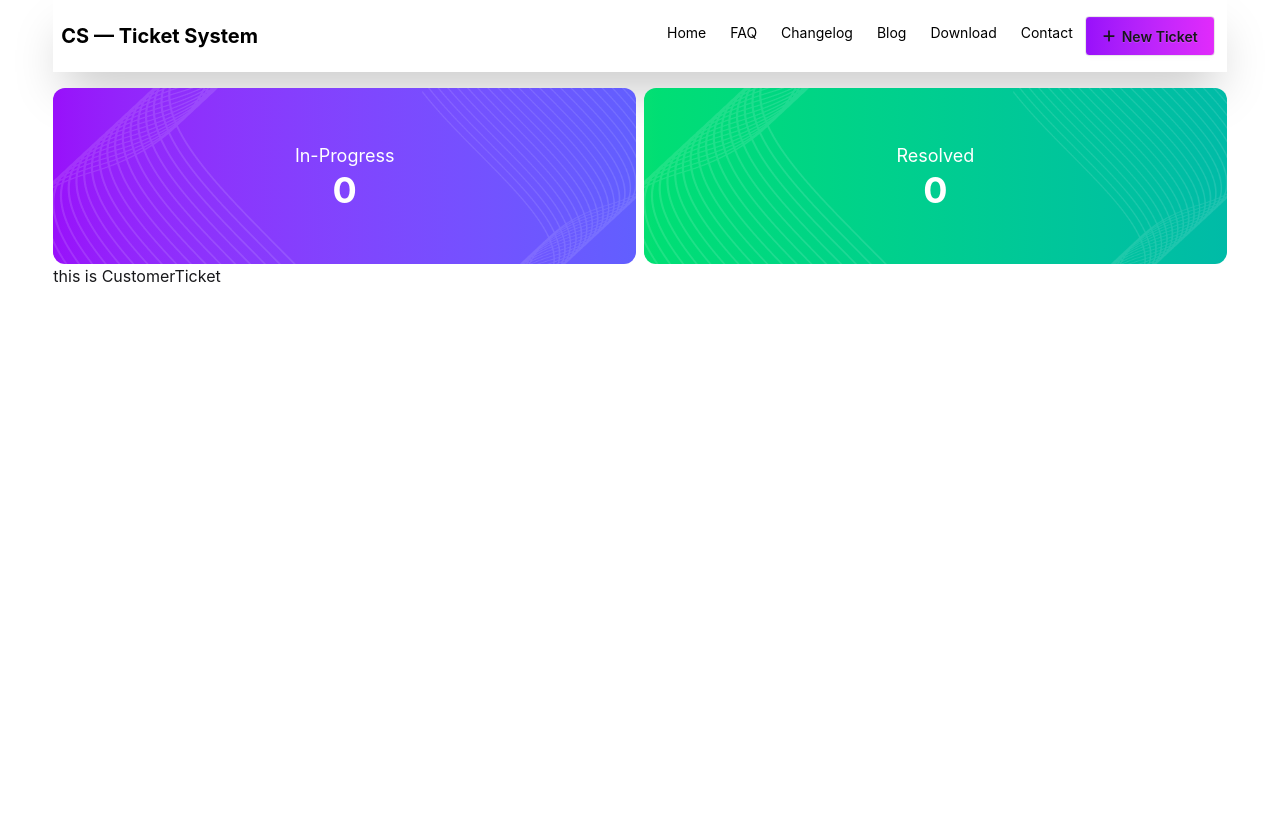
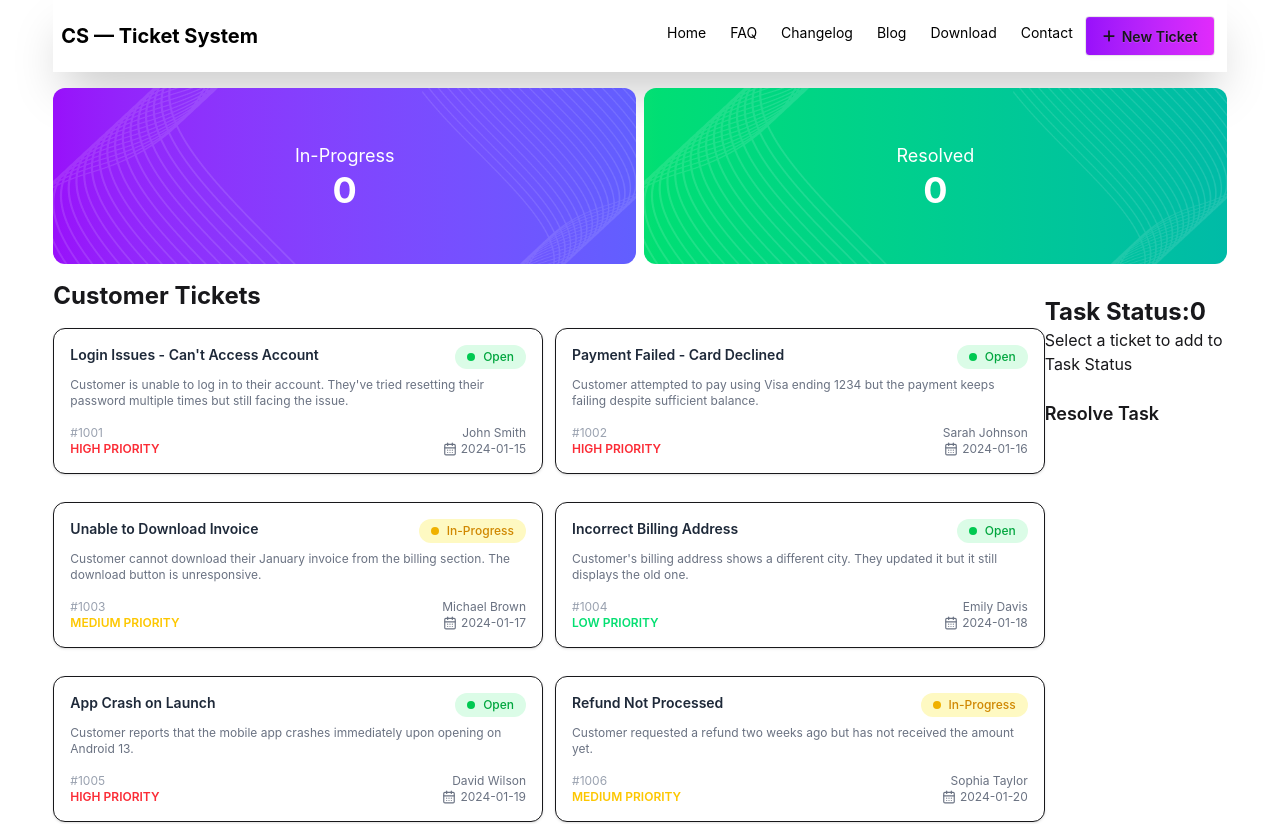
Before and after one commit to Imran2122/sustomer-support-zone, a React (Vite) app: page / in a window 1280 px wide. Shown: the top 824 px of the page. Before the commit the page ends 800 px from the top, so only its background shows below. Built offline with nearby package versions, Linux system fonts and the light colour scheme.

Commit message:
add main section ticketcart side bar customer ticket

```diff
--- a/package.json
+++ b/package.json
@@ -11,6 +11,7 @@
   },
   "dependencies": {
     "@tailwindcss/vite": "^4.2.1",
+    "lucide-react": "^0.576.0",
     "react": "^19.2.0",
     "react-dom": "^19.2.0",
     "react-icons": "^5.6.0",
--- a/src/App.jsx
+++ b/src/App.jsx
@@ -1,20 +1,38 @@
-import { Suspense } from "react";
+import { Suspense, useState } from "react";
 import "./App.css";
 import Banner from "./components/Banner";
 import CustomerTicket from "./components/CustomerTicket";
 import Navbar from "./components/Navbar";
 import Skeleton from "./components/Skeleton";
+import SideTicketCart from "./components/SideTicketCart";
 const fetchTicketData = fetch("/ticket.json").then((res) => res.json());
 function App() {
+  const [selectedTicket, setSelectedTicket] = useState([]);
+
+  const handleTicket = (ticket) => {
+    console.log("add the Ticlet", ticket);
+    const newTicket = [...selectedTicket, ticket];
+    setSelectedTicket(newTicket)
+  };
+
+  console.log(selectedTicket)
+
   return (
     <div className="w-11/12 mx-auto">
       {/* navbar */}
       <Navbar></Navbar>
       {/* progress and resoolve */}
-      <Banner></Banner>
+      <Banner selectedTicket={selectedTicket}></Banner>
       {/* customer ticket */}
       <Suspense fallback={<Skeleton></Skeleton>}>
-        <CustomerTicket fetchTicketData={fetchTicketData}></CustomerTicket>
+        <div className="flex justify-between">
+          <CustomerTicket
+            fetchTicketData={fetchTicketData}
+            handleTicket={handleTicket}
+          ></CustomerTicket>
+          {/* cart customer */}
+          <SideTicketCart selectedTicket={selectedTicket}></SideTicketCart>
+        </div>
       </Suspense>
     </div>
   );
--- a/src/components/Banner.jsx
+++ b/src/components/Banner.jsx
@@ -1,7 +1,7 @@
 import React from "react";
 import vector from "../assets/vector1.png";
 
-const Banner = () => {
+const Banner = ({selectedTicket}) => {
   return (
     <div className="flex mt-4 gap-2">
       {/* 1st Card start*/}
@@ -15,7 +15,7 @@ const Banner = () => {
         {/* Content */}
         <div className="relative  text-center">
           <p className="text-lg">In-Progress</p>
-          <h2 className="text-4xl font-bold">0</h2>
+          <h2 className="text-4xl font-bold">{selectedTicket.length}</h2>
         </div>
 
         {/* Right  image */}
--- a/src/components/CustomerTicket.jsx
+++ b/src/components/CustomerTicket.jsx
@@ -1,9 +1,21 @@
 import React, { use } from "react";
+import TicketCart from "./TicketCart";
 
-const CustomerTicket = ({ fetchTicketData }) => {
+const CustomerTicket = ({ fetchTicketData,handleTicket }) => {
   const tickets = use(fetchTicketData);
   console.log(tickets);
-  return <div>this is CustomerTicket</div>;
+  return (
+   <div>
+     <h2 className="font-bold text-2xl mt-4">Customer Tickets</h2>
+     <div className="grid grid-cols-2 gap-3">
+      {tickets.map((ticket) => (
+        <TicketCart
+        handleTicket={handleTicket}
+         ticket={ticket}></TicketCart>
+      ))}
+    </div>
+   </div>
+  );
 };
 
 export default CustomerTicket;
--- /dev/null
+++ b/src/components/SideTicketCart.jsx
@@ -0,0 +1,26 @@
+import React from "react";
+
+const SideTicketCart = ({ selectedTicket }) => {
+  return (
+    <div className="mt-8">
+      <h2 className="font-bold text-2xl">
+        Task Status:{selectedTicket.length}
+      </h2>
+
+      {selectedTicket.length === 0 ? (
+        <p> Select a ticket to add to Task Status</p>
+      ) : (
+        selectedTicket.map((ticket) => (
+          <div className="grid grid-cols-1 gap-3" key={ticket.id}>
+            <h1>{ticket.title}</h1>
+            <button className="bg-green-500 btn">Complete</button>
+          </div>
+        ))
+      )}
+
+      <h1 className="mt-6 font-semibold text-lg">Resolve Task</h1>
+    </div>
+  );
+};
+
+export default SideTicketCart;
--- /dev/null
+++ b/src/components/TicketCart.jsx
@@ -0,0 +1,62 @@
+import React from "react";
+import { CalendarDays } from "lucide-react"; // optional icon
+
+const TicketCart = ({ ticket, handleTicket }) => {
+  const { id, title, description, customer, priority, status, createdAt } =
+    ticket;
+
+  return (
+    <div
+      onClick={() => handleTicket(ticket)}
+      className="bg-white rounded-xl shadow-sm p-4 border hover:shadow-md transition mt-4"
+    >
+      {/* Top Section */}
+
+      <div className="flex justify-between items-start">
+        <h2 className="font-semibold text-gray-800 text-sm">{title}</h2>
+
+        <span
+          className={`flex items-center gap-2 text-xs px-3 py-1 rounded-full font-medium ${
+            status.toLowerCase() === "open"
+              ? "bg-green-100 text-green-600"
+              : "bg-yellow-100 text-yellow-600"
+          }`}
+        >
+          {/* Dot */}
+          <span
+            className={`w-2 h-2 rounded-full ${
+              status.toLowerCase() === "open" ? "bg-green-500" : "bg-yellow-500"
+            }`}
+          ></span>
+
+          {status}
+        </span>
+      </div>
+
+      {/* Description */}
+      <p className="text-gray-500 text-xs mt-2 line-clamp-2">{description}</p>
+
+      {/* Bottom Section */}
+      <div className="flex justify-between items-center mt-4 text-xs text-gray-500">
+        <div>
+          <p className="text-gray-400">#{id}</p>
+          <p
+            className={`font-semibold ${priority === "High" ? "text-red-500" : priority === "Medium" ? "text-yellow-400" : "text-green-400"}`}
+          >
+            {priority.toUpperCase()} PRIORITY
+          </p>
+        </div>
+
+        <div className="text-right">
+          <p>{customer}</p>
+          <div className="flex items-center gap-1 justify-end">
+            <CalendarDays size={14} />
+            <span>{createdAt}</span>
+          </div>
+        </div>
+      </div>
+    </div>
+  );
+};
+
+export default TicketCart;
```
Also changed, not shown: 1 other file (tests, documents, lock files or other folders).
